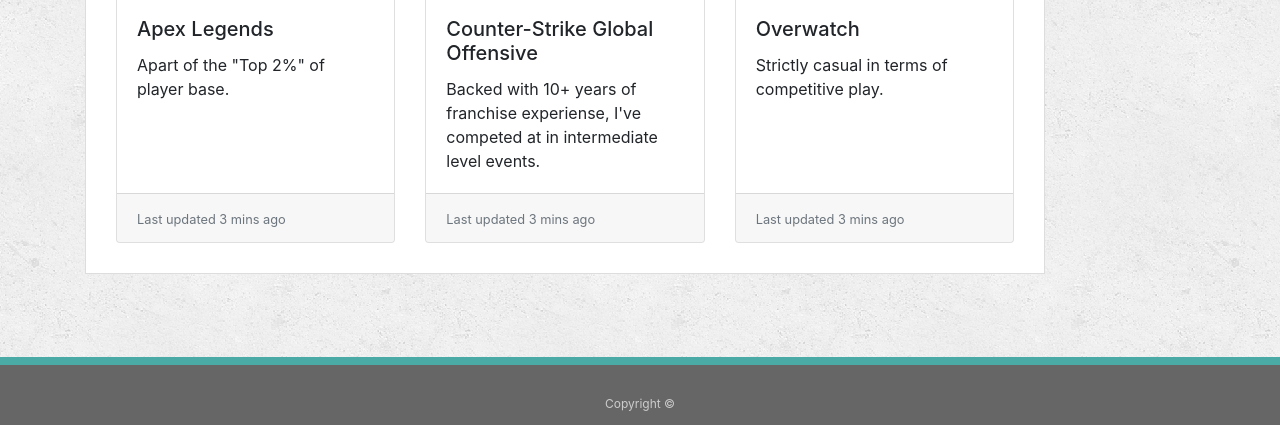
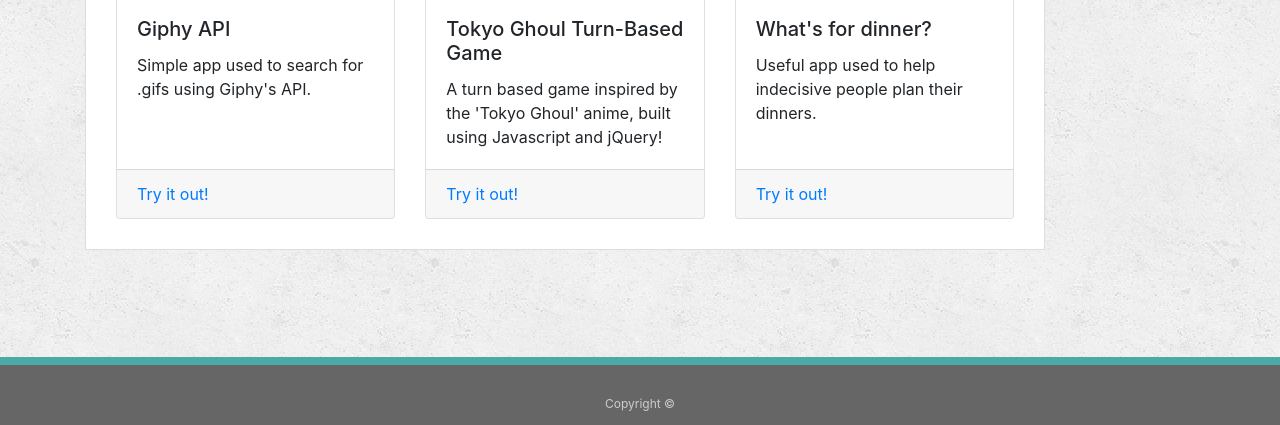
Before and after one commit to arattanasack1015/Bootstrap-Portfolio, a plain HTML site: page portfolio.html in a window 1280 px wide. Shown: the part 495-920 px from the top of the page. Drawn offline with nearby package versions, Linux system fonts and the light colour scheme.

Commit message:
links homeworks to portfolio

```diff
--- a/portfolio.html
+++ b/portfolio.html
@@ -48,33 +48,33 @@
     <section class="main-section">
         <div class="card-deck">
             <div class="card">
-              <img src="https://thumbor.forbes.com/thumbor/960x0/https%3A%2F%2Fblogs-images.forbes.com%2Fdavidthier%2Ffiles%2F2019%2F03%2Fhttps___blogs-images.forbes.com_insertcoin_files_2019_03_apex-legends1.jpg" class="card-img-top" alt="Apex Legends">
+              <img src="https://cdn.worldvectorlogo.com/logos/giphy-logo.svg" class="card-img-top" alt='giphy logo'>
               <div class="card-body">
-                <h5 class="card-title">Apex Legends</h5>
-                <p class="card-text">Apart of the "Top 2%" of player base. </p>
+                <h5 class="card-title">Giphy API</h5>
+                <p class="card-text">Simple app used to search for .gifs using Giphy's API.</p>
               </div>
               <div class="card-footer">
-                <small class="text-muted">Last updated 3 mins ago</small>
+                <a href="https://dasbottles.github.io/giphyAPI/">Try it out!</a>
               </div>
             </div>
             <div class="card">
-              <img src="https://www.oratoryprepomega.org/wp-content/uploads/2018/04/Feature-Image-1-1200x1200.jpg" class="card-img-top" alt="Counter Strike Global Offensive">
+              <img src="https://animemotivation.com/wp-content/uploads/2018/04/tokyo-ghoul-wallpaper.jpg.webp" class="card-img-top" alt="Kaneki">
               <div class="card-body">
-                <h5 class="card-title">Counter-Strike Global Offensive</h5>
-                <p class="card-text">Backed with 10+ years of franchise experiense, I've competed at in intermediate level events.</p>
+                <h5 class="card-title">Tokyo Ghoul Turn-Based Game</h5>
+                <p class="card-text">A turn based game inspired by the 'Tokyo Ghoul' anime, built using Javascript and jQuery!</p>
               </div>
               <div class="card-footer">
-                <small class="text-muted">Last updated 3 mins ago</small>
+                <a href="https://dasbottles.github.io/unit-4-game/">Try it out!</a>
               </div>
             </div>
             <div class="card">
-              <img src="https://assets2.razerzone.com/images/overwatch-landing/ce1763642875fa9baf40236130a584c7-overwatch-landing-header-bg.jpg" class="card-img-top" alt="Overwatch">
+              <img src="https://i.etsystatic.com/10591113/r/il/e614eb/720407533/il_570xN.720407533_cfek.jpg" class="card-img-top" alt="recipe book">
               <div class="card-body">
-                <h5 class="card-title">Overwatch</h5>
-                <p class="card-text">Strictly casual in terms of competitive play.</p>
+                <h5 class="card-title">What's for dinner?</h5>
+                <p class="card-text">Useful app used to help indecisive people plan their dinners.</p>
               </div>
               <div class="card-footer">
-                <small class="text-muted">Last updated 3 mins ago</small>
+                <a href="https://dasbottles.github.io/project1/">Try it out!</a>
               </div>
             </div>
           </div>
```
